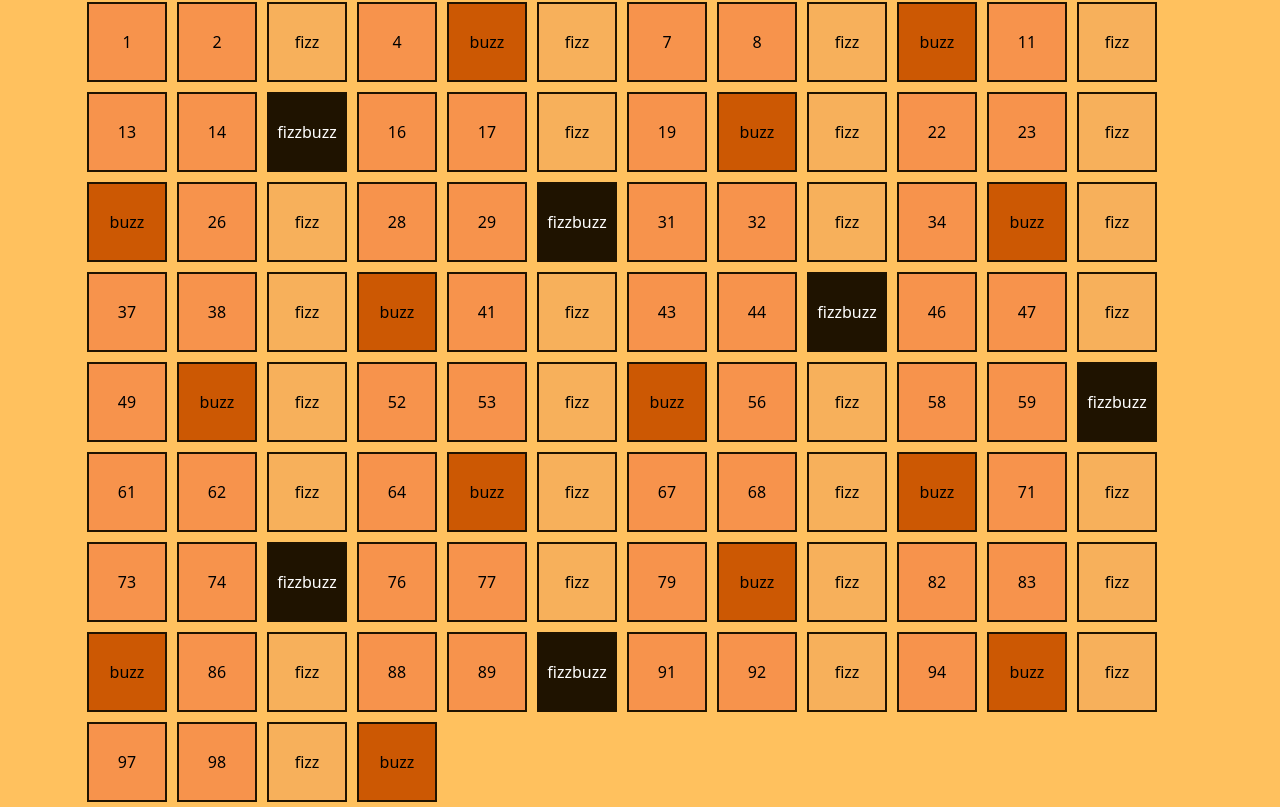
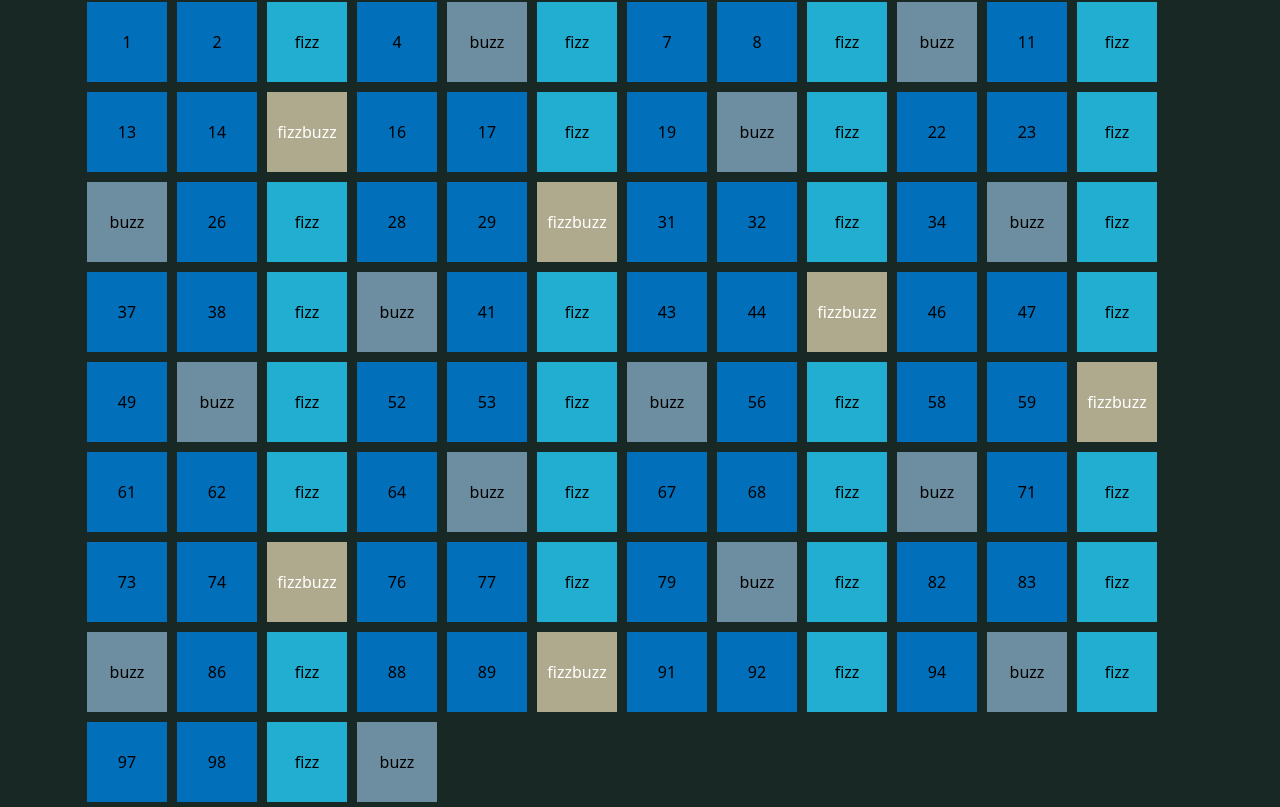
Before and after one commit to nazariozaccagnino/js-fizzbuzz, a plain HTML site: page index.html in a window 1280 px wide. Shown: the part 59-866 px from the top of the page. Drawn offline with nearby package versions, Linux system fonts and the light colour scheme.

Commit message:
last style change and cleaned some code

```diff
--- a/css/styles.css
+++ b/css/styles.css
@@ -1,36 +1,36 @@
 :root{
     /* palette creata online */
-    --xanthous: #ffc15eff;
-    --earth-yellow: #f7b05bff;
-    --sandy-brown: #f7934cff;
-    --tawny: #cc5803ff;
-    --licorice: #1f1300ff;
+    --gunmetal: #182825ff;
+    --azul: #016fb9ff;
+    --pacific-cyan: #22aed1ff;
+    --air-force-blue: #6d8ea0ff;
+    --khaki: #afa98dff;
 }
 
 body{
-    background-color: var(--xanthous)
+    background-color: var(--gunmetal)
 }
 .square{
     width: 80px;
     height: 80px;
     margin: 5px;
-    background-color: var(--sandy-brown);
+    background-color: var(--azul);
     color: black;
     display: flex;
     justify-content: center;
     align-items: center;
-    border: 2px solid var(--licorice);
+
 
 }
 .fizz{
-    background-color: var(--earth-yellow);
+    background-color: var(--pacific-cyan);
 }
 .buzz{
-    background-color: var(--tawny);
+    background-color: var(--air-force-blue);
 
 }
 .fizzbuzz{
-    background-color: var(--licorice);
+    background-color: var(--khaki);
     color: white;
 
 }
--- a/index.html
+++ b/index.html
@@ -11,7 +11,7 @@
 <body>
 
     <div class="container">
-        <h1 class="text-center">FizzBuzzDOM</h1>
+        <h1 class="text-center text-white">FizzBuzzDOM</h1>
         <div class="app"></div>
     </div>
 
--- a/js/script.js
+++ b/js/script.js
@@ -1,36 +1,7 @@
-/*
-*Consegna:*
-Scrivi un programma che stampi in console i numeri da 1 a 100,
-ma che per i multipli di 3 stampi “Fizz” al posto del numero e per i multipli di 5 stampi “Buzz”.
-Per i numeri che sono sia multipli di 3 che di 5 stampi “FizzBuzz”.
-*Prima di partire a scrivere codice poniamoci qualche domanda:*
-Come faccio a sapere se un numero è divisibile per un altro?
-Abbiamo visto qualcosa di particolare che possiamo usare?
-*Consigli del giorno:*
-1. Scriviamo sempre prima dei commenti in italiano per capire cosa vogliamo fare
-2. Proviamo ad immaginare le operazioni che vogliamo far svolgere al nostro programma così come lo faremmo "a mano"
-*BONUS 1:*
-Crea un container nel DOM , aggiungendo (attraverso la funzione append()) un elemento html con il numero o la stringa corretta da mostrare.
-*BONUS 2:*
-Applica stili differenti agli elementi aggiunti al DOM nel BONUS 1, a seconda che il valore inserito sia un numero, un fizz, un buzz o un fizzbuzz.
-Se sei a corto di idee per lo stile, potresti prendere spunto dallo screenshot fornito in consegna.
-*/
-// const wrapper = document.createElement('div');
-// wrapper.className = 'd-flex justify-content-between align-content-center';
-//const boxes = document.createElement('div');
-//boxes.className = 'square';
-//wrapper.setAttribute =('class, square');
-//console.log(wrapper);
-// const container = document.querySelector('.container');
-// container.append(wrapper)
-
 let buzz;
 let fizzbuzz;
 const wrapper = document.querySelector('.app');
 wrapper.className = 'd-flex flex-wrap'
-let box = document.createElement('div');
-wrapper.append(box)
-
 
 let maxnum = 100;
 let tmpHtml = '';
@@ -38,18 +9,19 @@ let tmpHtml = '';
 for(let i = 1; i<=maxnum; i++){
 
     if(i % 15 ===0){
-        tmpHtml += `<div class="square fizzbuzz"> ${'fizzbuzz'} </div>`
+        // console.log(i,'divisibile per entrambi')
+        tmpHtml += `<div class="square fizzbuzz">fizzbuzz</div>`
     }
     else if (i % 3 === 0){
         // console.log(i, 'divisibile per 3')
-        tmpHtml += `<div class="square fizz"> ${'fizz'} </div>`
+        tmpHtml += `<div class="square fizz">fizz</div>`
 
     }else if(i % 5 === 0){
         // console.log(i, 'divisibile per 5')
-        tmpHtml += `<div class="square buzz"> ${'buzz'} </div>`
+        tmpHtml += `<div class="square buzz">buzz</div>`
     }
     else{
-        tmpHtml += `<div class="square"> ${i} </div>`
+        tmpHtml += `<div class="square">${i}</div>`
     }
     wrapper.innerHTML = tmpHtml;
 }
```
